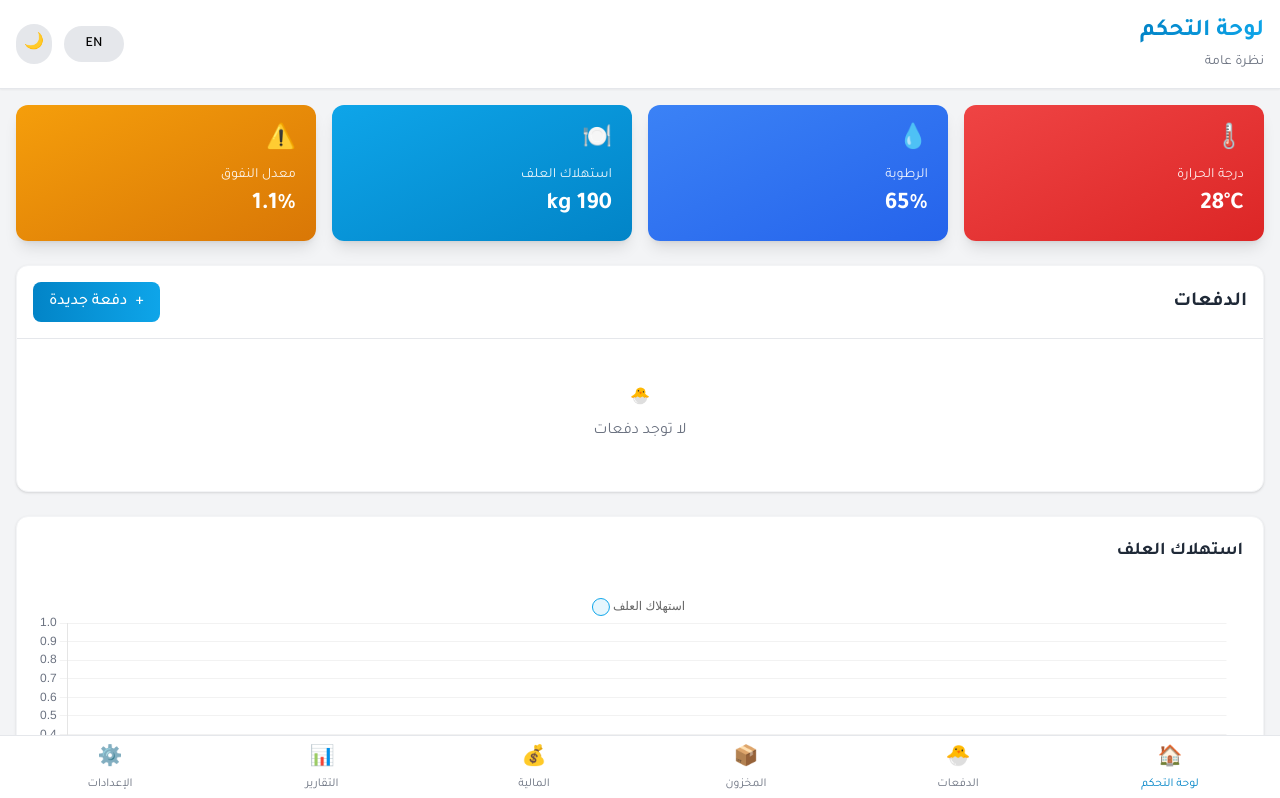
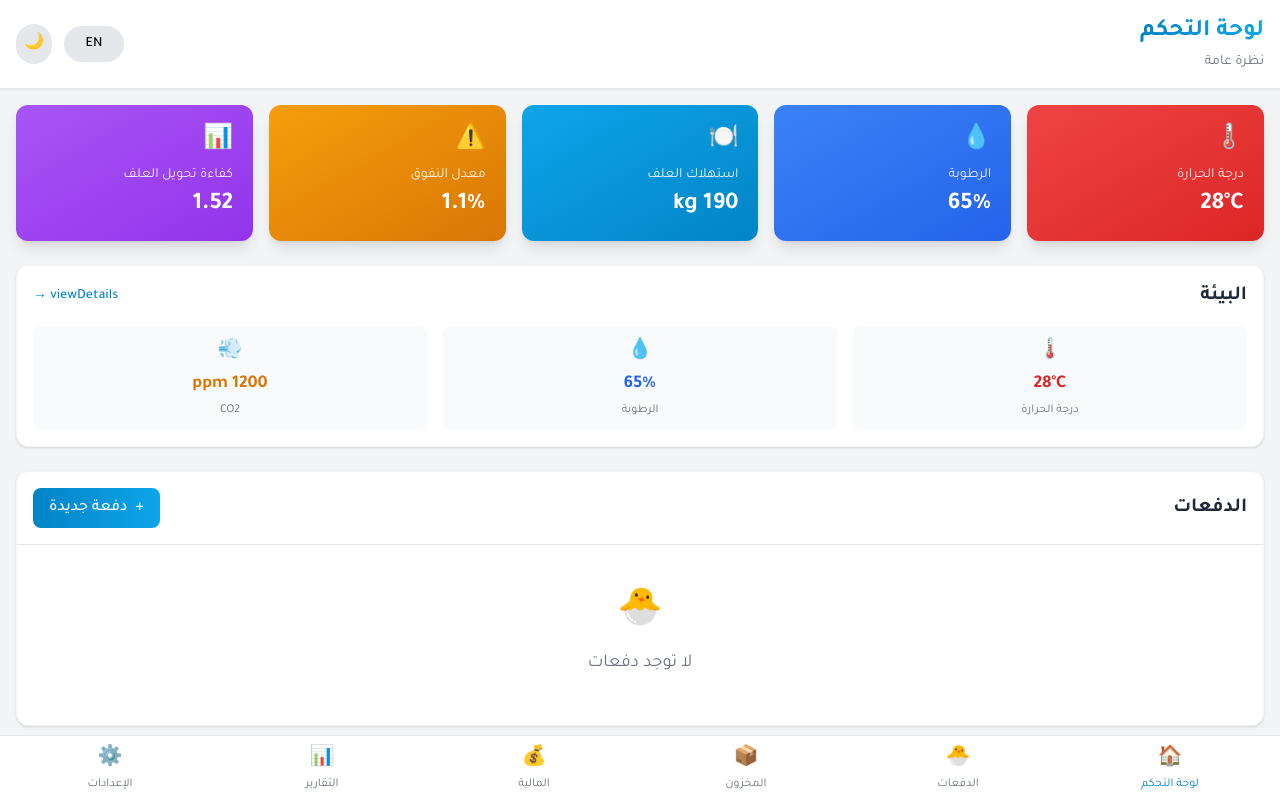
Before and after one commit to merosman91/Flock-ERP, a React (Vite) app: page /dashboard in a window 1280 px wide. Shown: the top 798 px of the page. Built offline with nearby package versions, Linux system fonts and the light colour scheme.

Commit message:
Update Dashboard.jsx

```diff
--- a/src/screens/Dashboard.jsx
+++ b/src/screens/Dashboard.jsx
@@ -136,7 +136,7 @@ export default function Dashboard() {
 
       <div className="p-4">
         {/* KPIs */}
-        <div className="grid grid-cols-2 md:grid-cols-4 gap-4 mb-6">
+        <div className="grid grid-cols-2 md:grid-cols-5 gap-4 mb-6">
           <KpiCard
             title={t('temperature')}
             value="28°C"
@@ -161,6 +161,48 @@ export default function Dashboard() {
             icon="⚠️"
             color="from-amber-500 to-amber-600"
           />
+          <KpiCard
+            title={t('fcr')}
+            value="1.52"
+            icon="📊"
+            color="from-purple-500 to-purple-600"
+          />
+        </div>
+
+        {/* بطاقة البيئة الموحدة */}
+        <div className="bg-white dark:bg-gray-800 rounded-xl shadow mb-6 border border-gray-100 dark:border-gray-700">
+          <div className="p-4">
+            <div className="flex items-center justify-between mb-4">
+              <h2 className="text-xl font-bold text-gray-800 dark:text-white">{t('environment')}</h2>
+              <button
+                onClick={() => navigate('/flocks/environment')}
+                className="text-primary-600 dark:text-primary-400 text-sm font-medium"
+              >
+                {t('viewDetails')} →
+              </button>
+            </div>
+
+            <div className="grid grid-cols-3 gap-4">
+              <MetricCard
+                label={t('temperature')}
+                value="28°C"
+                icon="🌡️"
+                color="text-red-600 dark:text-red-400"
+              />
+              <MetricCard
+                label={t('humidity')}
+                value="65%"
+                icon="💧"
+                color="text-blue-600 dark:text-blue-400"
+              />
+              <MetricCard
+                label="CO2"
+                value="1200 ppm"
+                icon="💨"
+                color="text-amber-600 dark:text-amber-400"
+              />
+            </div>
+          </div>
         </div>
 
         {/* Active Batches */}
@@ -214,8 +256,8 @@ export default function Dashboard() {
               </div>
             ) : (
               <div className="text-center py-8">
-                <div className="text-gray-400 dark:text-gray-500 mb-2">🐣</div>
-                <p className="text-gray-500 dark:text-gray-400">{t('noBatches')}</p>
+                <div className="text-4xl mb-4">🐣</div>
+                <p className="text-gray-500 dark:text-gray-400 text-lg">{t('noBatches')}</p>
               </div>
             )}
           </div>
@@ -224,7 +266,6 @@ export default function Dashboard() {
         {/* Charts */}
         <div className="space-y-6">
           <ChartSection title={t('feedConsumed')} data={feedChart} options={options} />
-          <ChartSection title={t('temperature')} data={tempChart} options={options} />
           <ChartSection title={t('mortalityRate')} data={mortalityChart} options={options} />
         </div>
       </div>
@@ -242,6 +283,16 @@ function KpiCard({ title, value, icon, color }) {
   );
 }
 
+function MetricCard({ label, value, icon, color }) {
+  return (
+    <div className="text-center p-3 bg-gray-50 dark:bg-gray-700/50 rounded-lg">
+      <div className="text-xl mb-1">{icon}</div>
+      <div className={`font-bold text-lg ${color}`}>{value}</div>
+      <div className="text-xs text-gray-500 dark:text-gray-400 mt-1">{label}</div>
+    </div>
+  );
+}
+
 function ChartSection({ title, data, options }) {
   return (
     <div className="bg-white dark:bg-gray-800 p-5 rounded-xl shadow border border-gray-100 dark:border-gray-700">
@@ -251,4 +302,4 @@ function ChartSection({ title, data, options }) {
       </div>
     </div>
   );
-                }
+                  }
```
